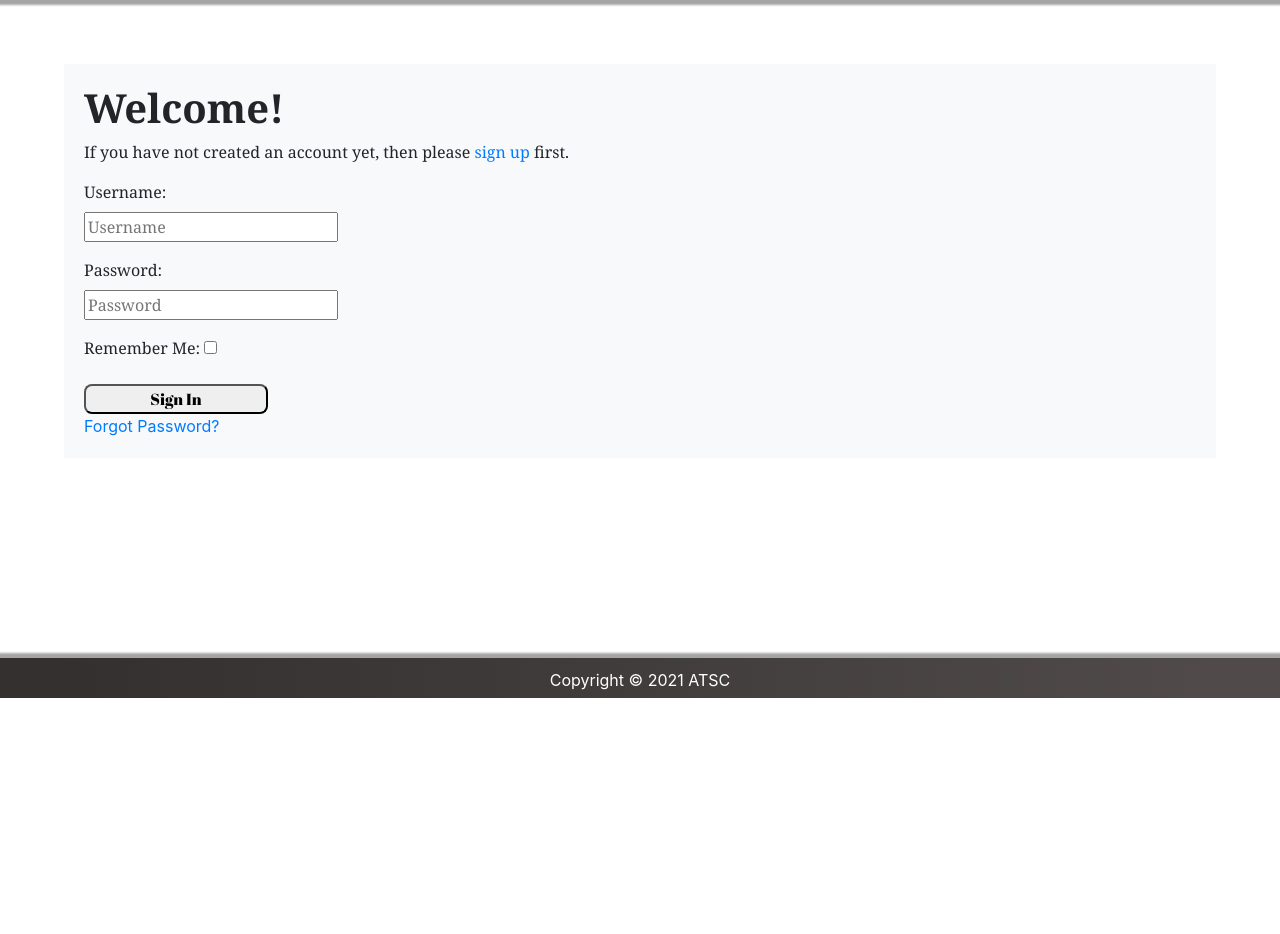
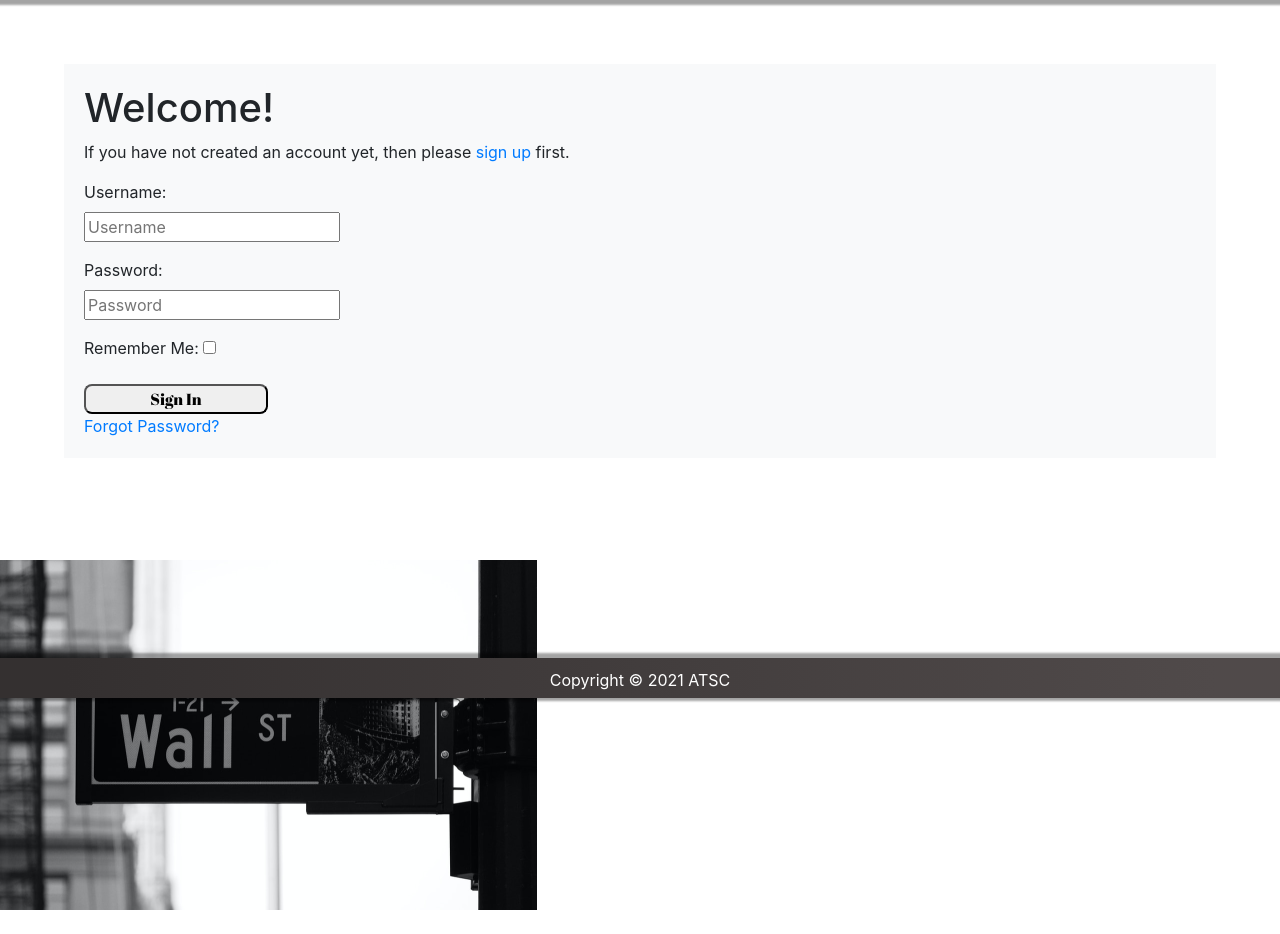
Before and after one commit to nplee01/FSCSW01, a Django app: page /accounts/login/ in a window 1280 px wide. Shown: the part 102-1036 px from the top of the page. Before the commit the page ends 800 px from the top, so only its background shows below. Run offline with Django 3.2, Linux system fonts and the light colour scheme; some libraries are stand-ins or nearby versions; some web fonts are replaced.

Commit message:
Login Page

```diff
--- a/templates/account/login.html
+++ b/templates/account/login.html
@@ -6,8 +6,7 @@
 {% block head_title %}{% trans "Sign In" %}{% endblock %}
 
 {% block content %}
-
-<div class="card-body bg-light login-style">
+<div id="login-prompt" class="card-body bg-light prompt-style">
   <h1>{% trans "Welcome!" %}</h1>
 
   {% get_providers as socialaccount_providers %}
@@ -46,5 +45,7 @@
       <a class="button secondaryAction" href="{% url 'account_reset_password' %}">{% trans "Forgot Password?" %}</a>
     </form>
   </div>
-
+  <div id="login-img">
+    <img src="/static/img/wall-street.png" alt="Wall Street">
+  </div>
   {% endblock %}
```
Also changed, not shown: static/img/wall-street.png (added). Lines whose indentation alone changed are shown as unchanged.
